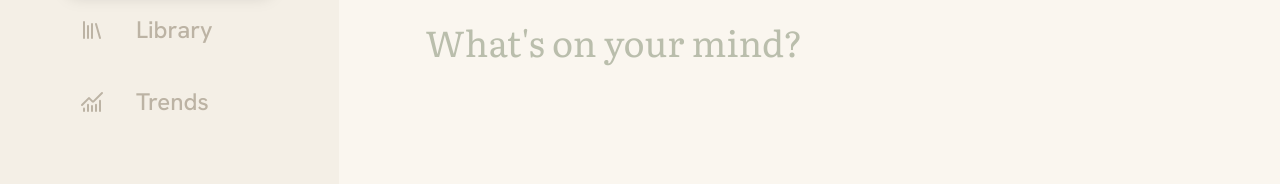
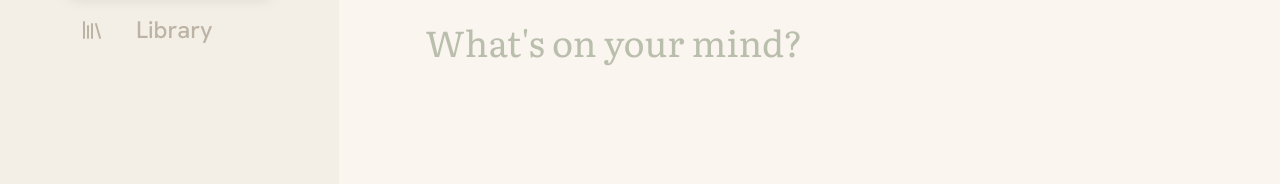
Before and after one commit to darbata/journal, a React (Vite) app in the folder journal-client/: page / in a window 1280 px wide. Shown: the part 210-394 px from the top of the page. Built offline with nearby package versions, Linux system fonts and the light colour scheme.

Commit message:
disabled trends menu item

```diff
--- a/journal-client/src/App.tsx
+++ b/journal-client/src/App.tsx
@@ -1,12 +1,12 @@
 import SidebarMenuItem from "./SidebarMenuItem.tsx";
-import {ChartNoAxesCombined, Library, PencilLine} from "lucide-react";
+import {Library, PencilLine} from "lucide-react";
 import {useState} from "react";
 import Content from "./Content.tsx";
 
 const menu = [
     {icon: PencilLine, label: "Write"},
     {icon: Library, label: "Library"},
-    {icon: ChartNoAxesCombined, label: "Trends"}
+    // {icon: ChartNoAxesCombined, label: "Trends"}
 ]
 
 export default function App() {
```
